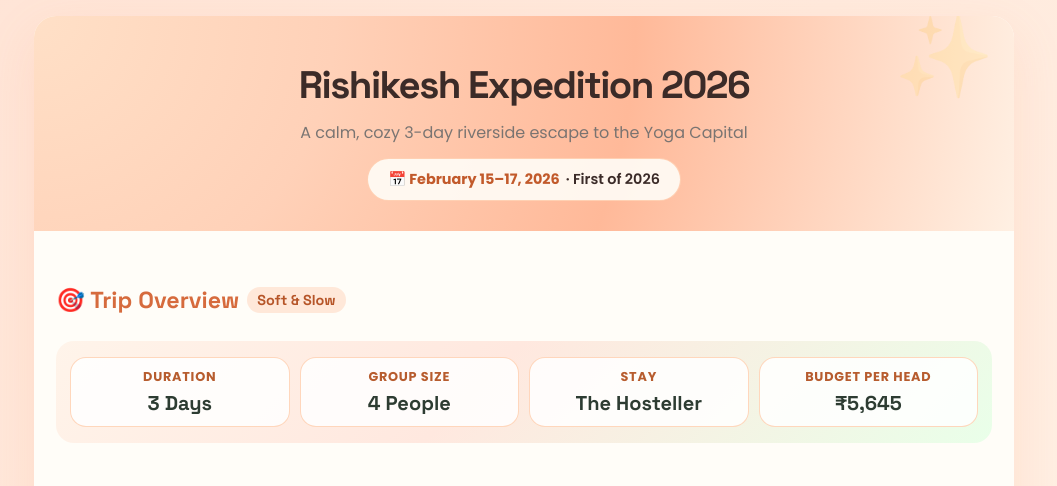
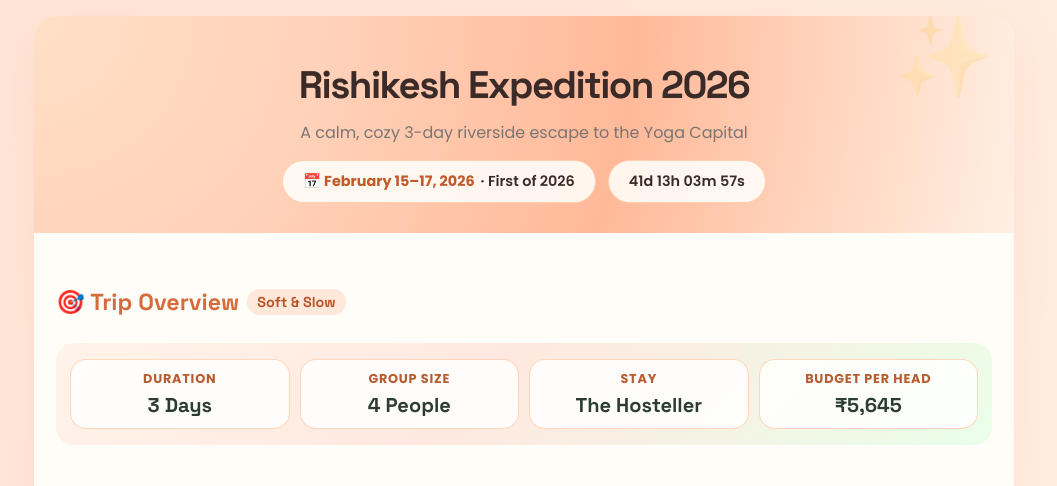
Before and after one commit to RAV3N-Vee/Rishikesh2026, a plain HTML site: page index.html in a window 1280 px wide. Shown: the top 486 px of the page, without its empty margins (116-1173 px from the left). Drawn offline with Linux system fonts and the light colour scheme.

Commit message:
Timer Added and CSS Changed

```diff
--- a/index.html
+++ b/index.html
@@ -48,13 +48,36 @@
     }
 
     /* HEADER */
-    .header {
+    .header, .countdown-timer {
       background: radial-gradient(circle at top left, #ffe0c7 0%, #ffd1b8 30%, #ffb999 60%, #fff0e3 100%);
       color: #3b2b28;
       padding: 44px 26px 30px 26px;
       text-align: center;
       position: relative;
       overflow: hidden;
+    }
+
+	#countdown-card {
+  display: inline-flex;
+      flex-wrap: wrap;
+      gap: 6px;
+      align-items: center;
+      justify-content: center;
+      background: rgba(255, 253, 248, 0.9);
+      padding: 10px 20px;
+      border-radius: 999px;
+      border: 1px solid rgba(255, 182, 139, 0.6);
+      font-size: 0.9rem;
+      font-weight: 600;
+}
+
+.header-meta {
+  display: flex;
+  justify-content: center;
+  align-items: center;
+  gap: 12px;
+  margin-top: 14px;
+  flex-wrap: wrap;
 }
 
     .header::before {
@@ -442,6 +465,8 @@
       color: #7b5941;
     }
 
+
+
     /* RESPONSIVE */
     @media (max-width: 768px) {
       body {
@@ -525,6 +550,15 @@
         font-size: 1.1rem;
       }
     }
+
+	.countdown-container {
+  display: flex;
+  justify-content: center;
+  margin: 20px 0;
+}
+
+
+
   </style>
 </head>
 <body>
@@ -533,11 +567,43 @@
     <header class="header">
       <h1>Rishikesh Expedition 2026</h1>
       <p>A calm, cozy 3-day riverside escape to the Yoga Capital</p>
+      <div class="header-meta">
   <div class="trip-dates">
     <strong>📅 February 15–17, 2026</strong>
     <span>· First of 2026</span>
   </div>
+
+  <div id="countdown-card">
+    <span id="countdown">Loading...</span>
+  </div>
+</div>
+
+<script>
+const target = new Date("2026-02-15T00:00:00").getTime();
+
+function tick() {
+  const now = Date.now();
+  const diff = target - now;
+
+  if (diff <= 0) {
+    document.getElementById("countdown").textContent = "🚀 TRIP TIME!";
+    return;
+  }
+
+  const d = Math.floor(diff / 86400000);
+  const h = Math.floor((diff % 86400000) / 3600000);
+  const m = Math.floor((diff % 3600000) / 60000);
+  const s = Math.floor((diff % 60000) / 1000);
+
+  document.getElementById("countdown").textContent =
+    `${d}d ${h.toString().padStart(2,"0")}h ${m.toString().padStart(2,"0")}m ${s.toString().padStart(2,"0")}s`;
+}
+
+tick();
+setInterval(tick, 1000);
+</script>
 </header>
+
 
     <!-- CONTENT -->
     <main class="content">
```
Lines whose indentation alone changed are shown as unchanged.
